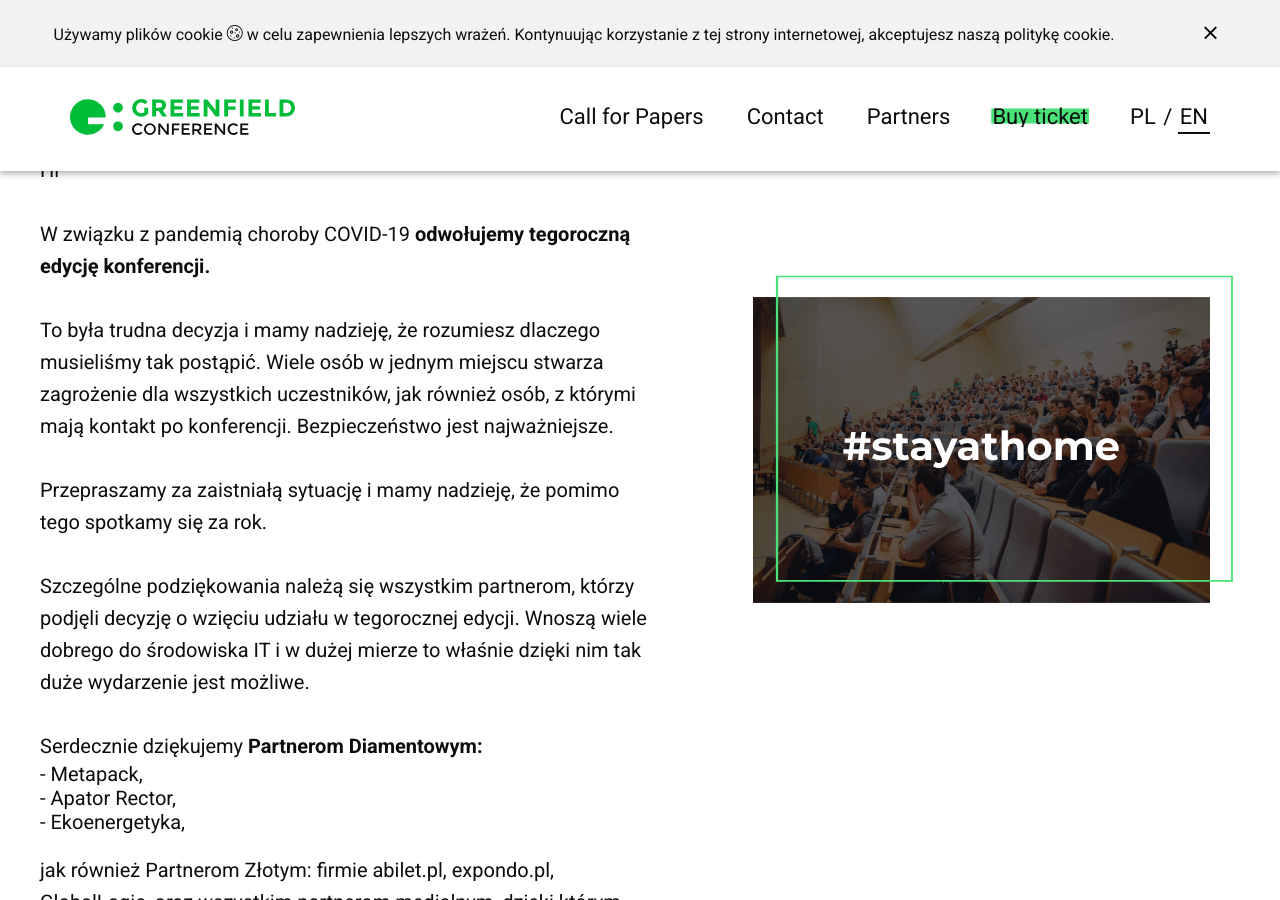
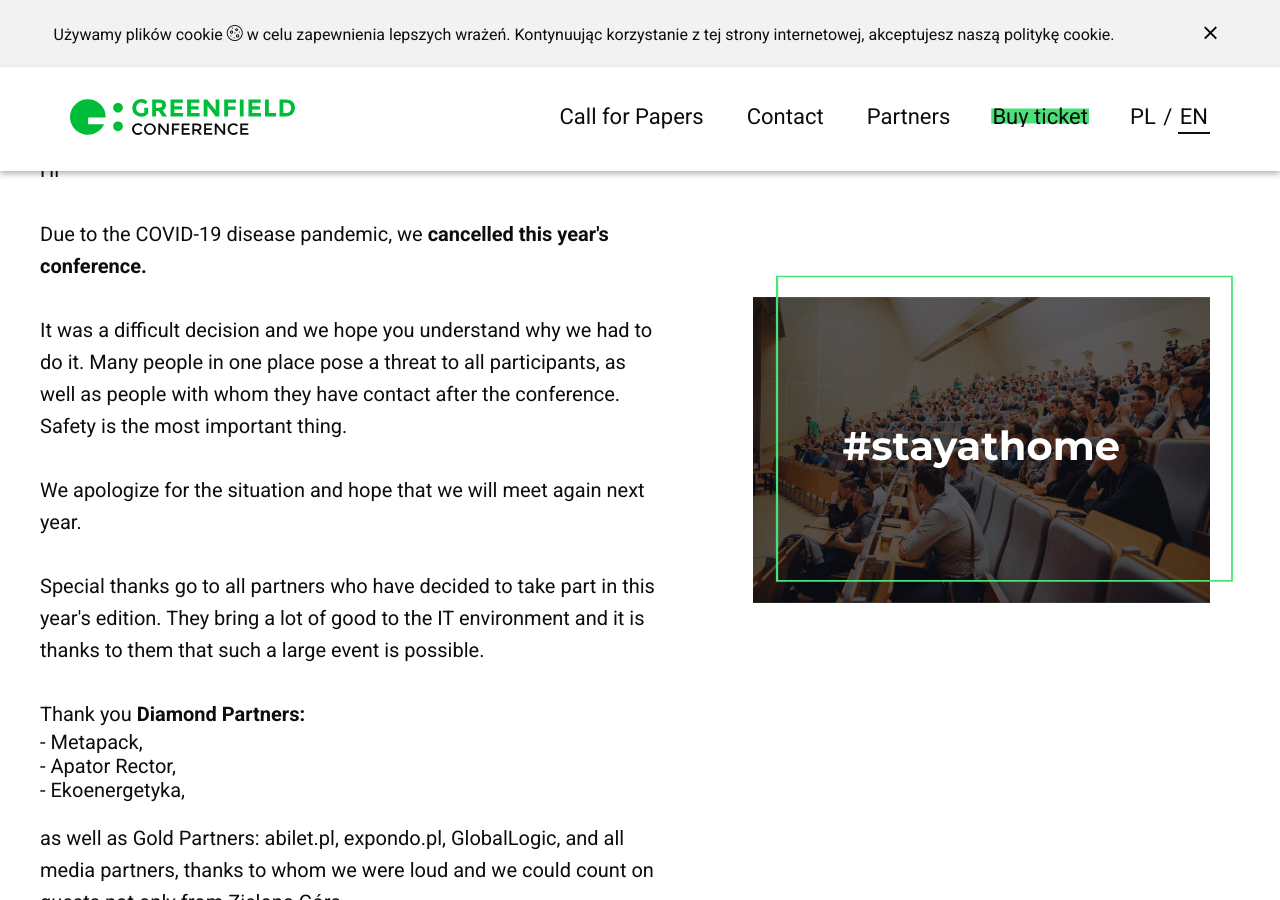
Before and after one commit to freud/GreenfieldConf, a Jekyll site: the page built from pages/covid-19.html, in a window 1280 px wide and 900 px high, scrolled down 367 px. Built offline with Jekyll 4.4.1, drawn with Linux system fonts in a browser that asks for light colours; some web fonts are replaced; some of the changed text lies outside the part shown.

Commit message:
En translations

```diff
--- a/_data/translations.yml
+++ b/_data/translations.yml
@@ -356,21 +356,21 @@ covid-19:
         covid19_alert_desc: This year's edition is <span class="important">cancelled</span> due to the coronavirus alert
 
         content_covid19_line1: Hi
-        content_covid19_line2: W związku z pandemią choroby COVID-19 <b>odwołujemy tegoroczną edycję konferencji.</b>
-        content_covid19_line3: To była trudna decyzja i mamy nadzieję, że rozumiesz dlaczego musieliśmy tak postąpić. Wiele osób w jednym miejscu stwarza zagrożenie dla wszystkich uczestników, jak również osób, z którymi mają kontakt po konferencji. Bezpieczeństwo jest najważniejsze.
-        content_covid19_line4: Przepraszamy za zaistniałą sytuację i mamy nadzieję, że pomimo tego spotkamy się za rok.
-        content_covid19_line5: Szczególne podziękowania należą się wszystkim partnerom, którzy podjęli decyzję o wzięciu udziału w tegorocznej edycji. Wnoszą wiele dobrego do środowiska IT i w dużej mierze to właśnie dzięki nim tak duże wydarzenie jest możliwe.
-        content_covid19_line6: 'Serdecznie dziękujemy <b>Partnerom Diamentowym:</b>'
+        content_covid19_line2: Due to the COVID-19 disease pandemic, we <b>cancelled this year's conference.</b>
+        content_covid19_line3: It was a difficult decision and we hope you understand why we had to do it. Many people in one place pose a threat to all participants, as well as people with whom they have contact after the conference. Safety is the most important thing.
+        content_covid19_line4: We apologize for the situation and hope that we will meet again next year.
+        content_covid19_line5: Special thanks go to all partners who have decided to take part in this year's edition. They bring a lot of good to the IT environment and it is thanks to them that such a large event is possible.
+        content_covid19_line6: 'Thank you <b>Diamond Partners:</b>'
         content_covid19_pt_1: Metapack,
         content_covid19_pt_2: Apator Rector,
         content_covid19_pt_3: Ekoenergetyka,
-        content_covid19_line7: 'jak również Partnerom Złotym: firmie abilet.pl, expondo.pl, GlobalLogic, oraz wszystkim partnerom medialnym, dzięki którym było o nas głośno i mogliśmy liczyć na gości nie tylko z Zielonej Góry.'
-        content_covid19_line8: Równie mocno chcielibyśmy podziękować prelegentom, którzy mieli u nas wystąpić (znajdziecie ich na https://greenfieldconf.pl/), oraz tym, którzy wysłali swoje zgłoszenia w ramach Call For Papers.
-        content_covid19_line9: To jednak nie jest koniec konferencji, a jedynie dłuższa przerwa, która ma przyczynić się do stabilizacji sytuacji na całym świecie i dlatego...
-        content_covid19_line10: 'Śledźcie nas na naszych social mediach:'
+        content_covid19_line7: 'as well as Gold Partners: abilet.pl, expondo.pl, GlobalLogic, and all media partners, thanks to whom we were loud and we could count on guests not only from Zielona Góra.'
+        content_covid19_line8: We would also like to thank the speakers who were supposed to come to us (you will find them at <a href="/">https://greenfieldconf.pl</a>), and those who sent their applications as part of Call For Papers.
+        content_covid19_line9: However, this is not the end of the conference, but only a longer break, which is to contribute to stabilizing the situation around the world, and therefore ...
+        content_covid19_line10: 'Follow us on our social media:'
         content_covid19_fb: Facebook
         content_covid19_twitter: Twitter
-        content_covid19_line11: Tymczasem do zobaczenia na kolejnej edycji konferencji Greenfield 2021!
+        content_covid19_line11: In the meantime, see you at the next Greenfield 2021 conference!
         content_covid19_line12: Best Regards,<br>Greenfield Team
 
     pl:
@@ -388,7 +388,7 @@ covid-19:
         content_covid19_pt_2: Apator Rector,
         content_covid19_pt_3: Ekoenergetyka,
         content_covid19_line7: 'jak również Partnerom Złotym: firmie abilet.pl, expondo.pl, GlobalLogic, oraz wszystkim partnerom medialnym, dzięki którym było o nas głośno i mogliśmy liczyć na gości nie tylko z Zielonej Góry.'
-        content_covid19_line8: Równie mocno chcielibyśmy podziękować prelegentom, którzy mieli u nas wystąpić (znajdziecie ich na https://greenfieldconf.pl/), oraz tym, którzy wysłali swoje zgłoszenia w ramach Call For Papers.
+        content_covid19_line8: Równie mocno chcielibyśmy podziękować prelegentom, którzy mieli u nas wystąpić (znajdziecie ich na <a href="/">https://greenfieldconf.pl</a>), oraz tym, którzy wysłali swoje zgłoszenia w ramach Call For Papers.
         content_covid19_line9: To jednak nie jest koniec konferencji, a jedynie dłuższa przerwa, która ma przyczynić się do stabilizacji sytuacji na całym świecie i dlatego...
         content_covid19_line10: 'Śledźcie nas na naszych social mediach:'
         content_covid19_fb: Facebook
```
